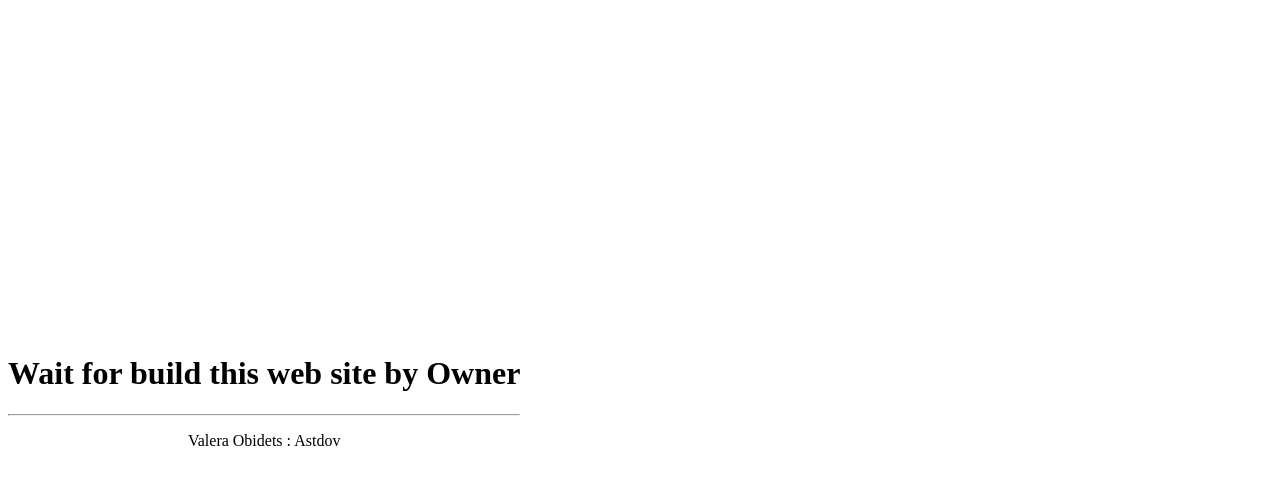
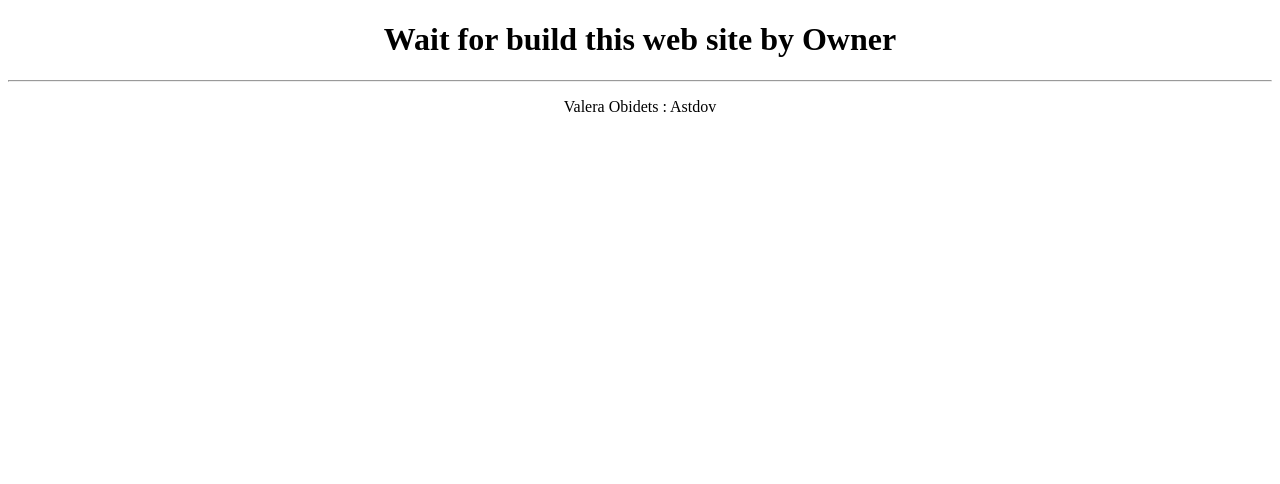
Before and after one commit to valeraspaces/valeraspaces.github.io, a plain HTML site: page index.html in a window 1280 px wide. Drawn offline with Linux system fonts and the light colour scheme.

Commit message:
update index.html

```diff
--- a/index.html
+++ b/index.html
@@ -5,7 +5,7 @@
     <title>Valera Obidets</title>
   </head>
   <body>
-    <center style="display: block; position: absolute; top: 50%; transform: translate(0, -50%)">
+    <center>
       <h1>Wait for build this web site by Owner</h1>
       <hr/>
       <p>Valera Obidets : Astdov</p>
```
